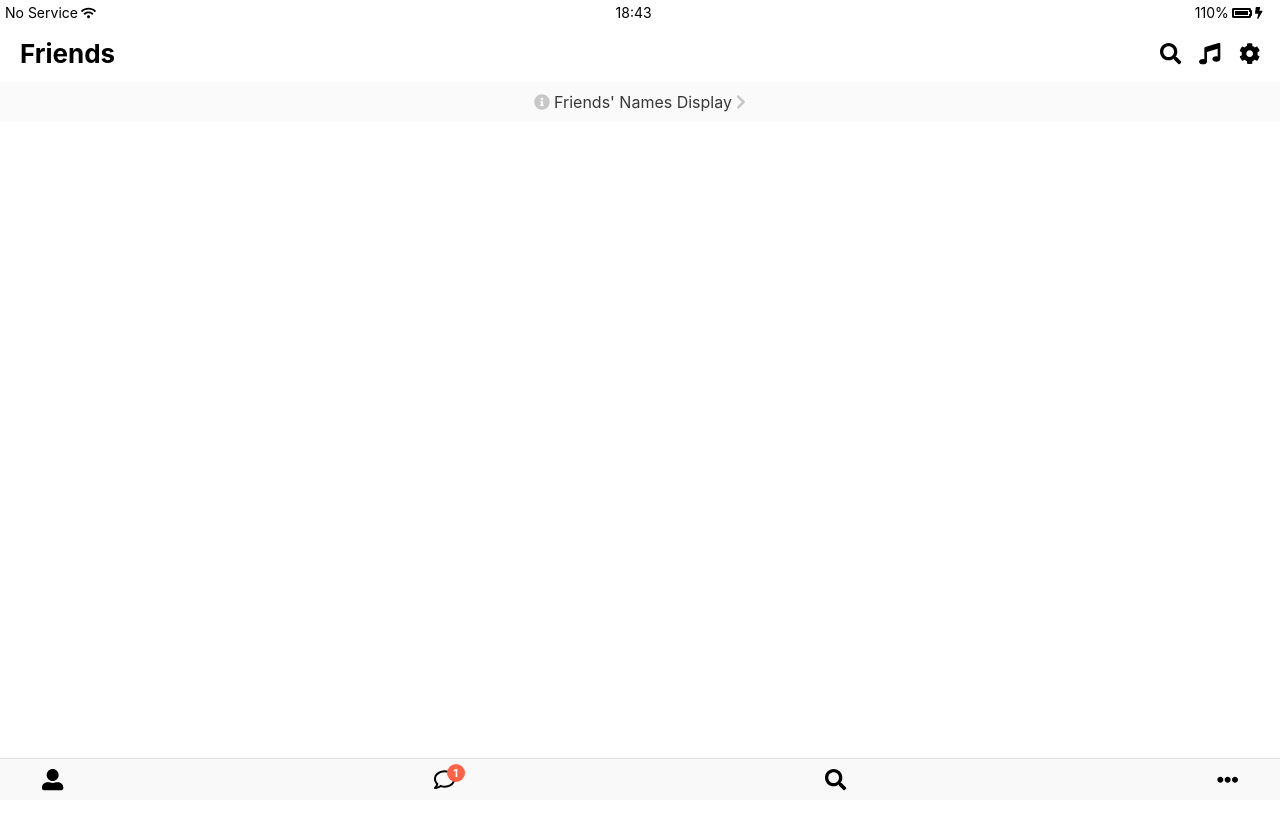
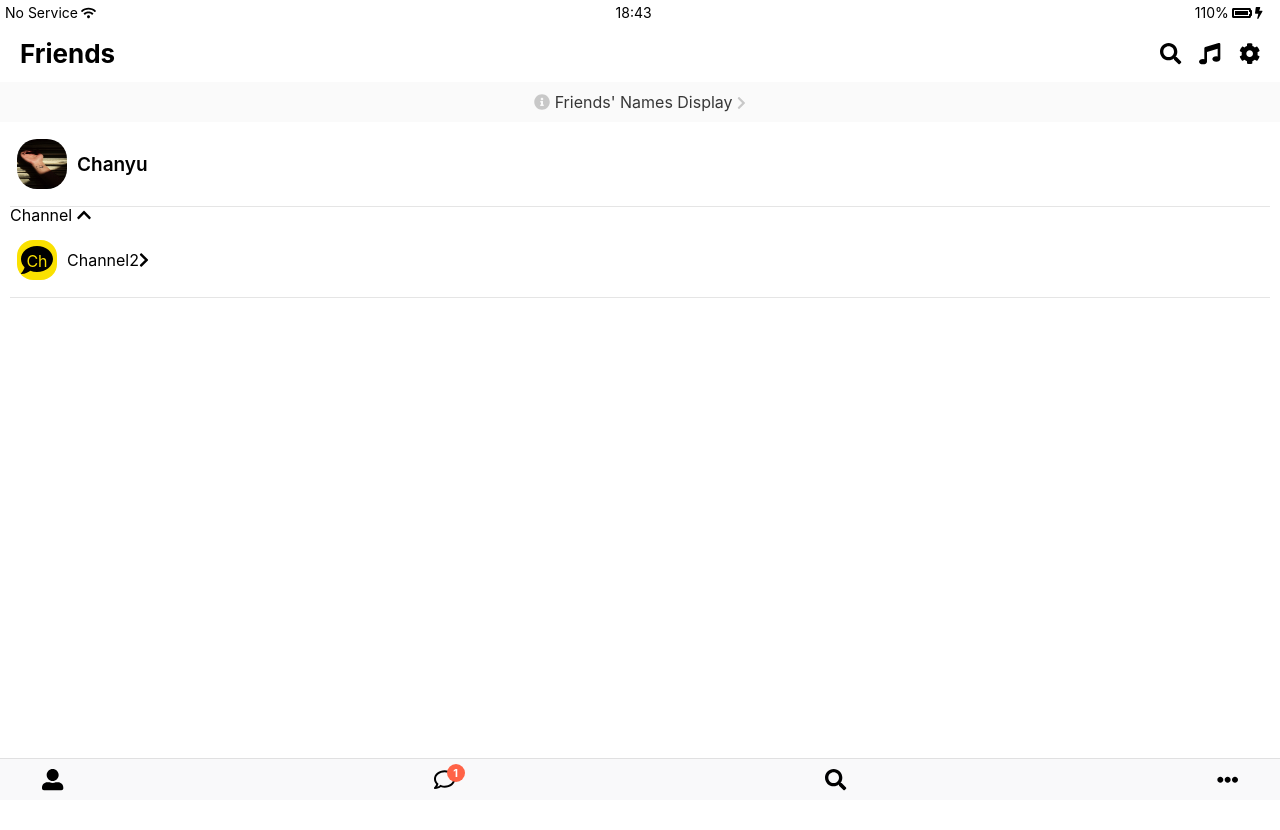
Before and after one commit to ChanyuMoon/kokoa-talk-clone, a plain HTML site: page friends.html in a window 1280 px wide. Shown: the top 830 px of the page. Drawn offline with Linux system fonts and the light colour scheme.

Commit message:
Created profile-bar, scroll-screen in friends page
Made a profile-bar and scroll-screen that profile should be placed.

```diff
--- /dev/null
+++ b/css/components/profile-bar.css
@@ -0,0 +1,46 @@
+.profile-bar{
+    display: flex;
+    padding: 17px 7px;
+    align-items: center;
+    border-bottom: 1px solid rgba(0, 0, 0, 0.1);
+}
+.profile-bar__figure{
+    border-radius: 40%;
+    width: 50px;
+    height: 50px;
+}
+.profile-bar__name{
+    padding-left: 10px;
+    font-size: 19px;
+    font-weight: 600;
+}
+.profile-bar--type-channel{
+    display: flex;
+    padding: 17px 7px;
+    align-items: center;
+    border-bottom: 1px solid rgba(0, 0, 0, 0.1);
+}
+.profile-bar__figure--type-channel{
+    width: 40px;
+    height: 40px;
+    border-radius: 40%;
+    background-color: var(--kokoa-yellow);
+    position: relative;
+    display: flex;
+    justify-content: center;
+    align-items: center;
+}
+
+.profile-bar__name--type-channel{
+    padding-left: 10px;
+    font-size: 16px;
+}
+
+.profile-bar__figure--type-channel span{
+    position: absolute;
+    top: 32%;
+    color: var(--kokoa-yellow);
+}
+.profile-bar__channel-num{
+
+}
--- a/css/components/scroll-screen.css
+++ b/css/components/scroll-screen.css
@@ -0,0 +1,6 @@
+.scroll-screen{
+    padding: 0px 10px;
+    box-sizing: border-box;
+    width: 100%;
+    height: 300vh;
+}
--- a/css/screens/friends-display-link.css
+++ b/css/screens/friends-display-link.css
@@ -1,18 +1,16 @@
 .scroll-screen{
     position: relative;
+    top: 122px;
+}
+.friends-display-link{
+    text-align: center;
+    position: fixed;
     top: 82px;
-    width: 100%;
-    height: 300vh;
-}
-#friends-display-link{
-    text-align: center;
-    position: relative;
-    top: 0px;
     background-color: #FAFAFA;
     padding: 12px 0px;
-    z-index: -1;
+    width: 100%;
     color: rgba(0, 0, 0, 0.2);
 }
-#friends-display-link span{
+.friends-display-link__span{
     color: #373737;
 }
--- a/css/styles.css
+++ b/css/styles.css
@@ -6,6 +6,7 @@
 @import "components/nav-bar.css";
 @import "components/screen-bar.css";
 @import "components/scroll-screen.css";
+@import "components/profile-bar.css";
 /* screens */
 @import "screens/log-in.css";
 @import "screens/friends-display-link.css";
--- a/friends.html
+++ b/friends.html
@@ -24,6 +24,7 @@
             <a href=""></a>
         </div>
     </div>
+
     <header class="screen-header">
         <h1 class="screen-header__title">Friends</h1>
             <div class="screen-header__icons">
@@ -38,14 +39,36 @@
                 </span>
             </div>
     </header>
+
+    <div class="friends-display-link">
+        <i class="fas fa-info-circle"></i>
+        <span class="friends-display-link__span">Friends' Names Display</span>
+        <i class="fas fa-chevron-right fa-sm"></i>
+    </div>
+
     <div class="scroll-screen">
-        <div id="friends-display-link">
-            <i class="fas fa-info-circle"></i>
-            <span>Friends' Names Display</span>
+        <div class="profile-bar">
+            <img class="profile-bar__figure" src="img/profile.jpg">
+            <span class="profile-bar__name">Chanyu</span>
+        </div>
+
+        <div>
+            <span>Channel</span>
+            <i class="fas fa-chevron-up"></i>
+        </div>
+
+        <div class="profile-bar--type-channel">
+            <div class="profile-bar__figure--type-channel">
+                <i class="fas fa-comment fa-2x"></i>
+                <span>Ch</span>
+            </div>
+            <span class="profile-bar__name--type-channel">Channel</span>
+
+            <span class="prohile-bar__channel-num">2</span>
             <i class="fas fa-chevron-right"></i>
         </div>
+
     </div>
-
 
     <nav class="nav">
         <ul class="nav__list">
@@ -72,6 +95,7 @@
             </li>
         </ul>
     </nav>
+
     <script defer src="https://use.fontawesome.com/releases/v5.15.4/js/all.js" integrity="sha384-rOA1PnstxnOBLzCLMcre8ybwbTmemjzdNlILg8O7z1lUkLXozs4DHonlDtnE7fpc" crossorigin="anonymous"></script>
 </body>
 </html>
```
Also changed, not shown: img/profile.jpg (added).
